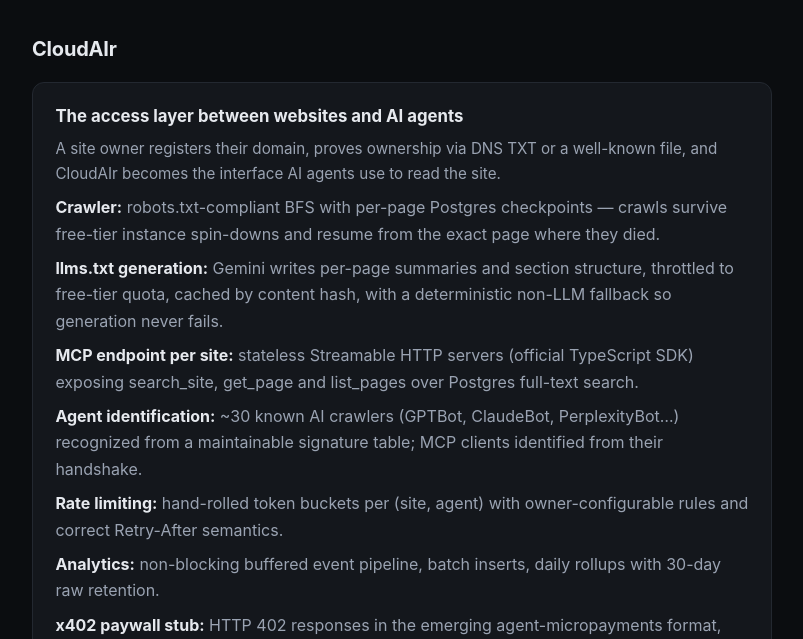
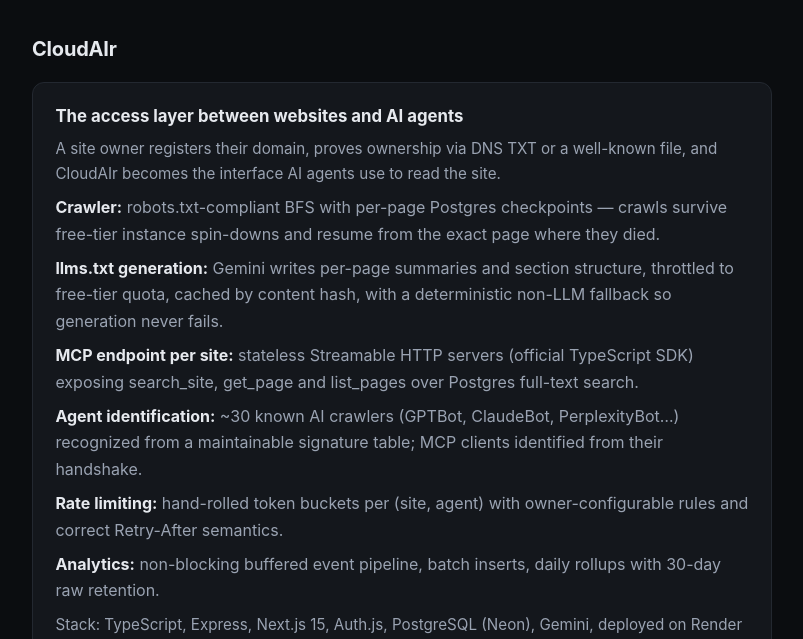
Before and after one commit to PradSharma554/PradSharma554.github.io, a plain HTML site: page projects.html in a window 1280 px wide. Shown: the part 161-800 px from the top of the page, without its empty margins (238-1041 px from the left). Drawn offline with Linux system fonts and the light colour scheme.

Commit message:
Remove x402 mention from CloudAIr feature list

```diff
--- a/projects.html
+++ b/projects.html
@@ -51,8 +51,6 @@
             semantics.</li>
           <li><strong>Analytics:</strong> non-blocking buffered event pipeline,
             batch inserts, daily rollups with 30-day raw retention.</li>
-          <li><strong>x402 paywall stub:</strong> HTTP 402 responses in the
-            emerging agent-micropayments format, ready for a real facilitator.</li>
         </ul>
         <p>
           Stack: TypeScript, Express, Next.js 15, Auth.js, PostgreSQL (Neon),
```
